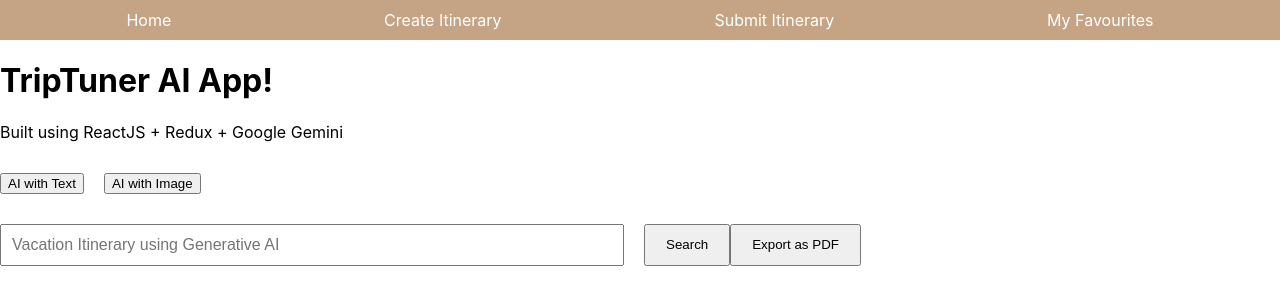
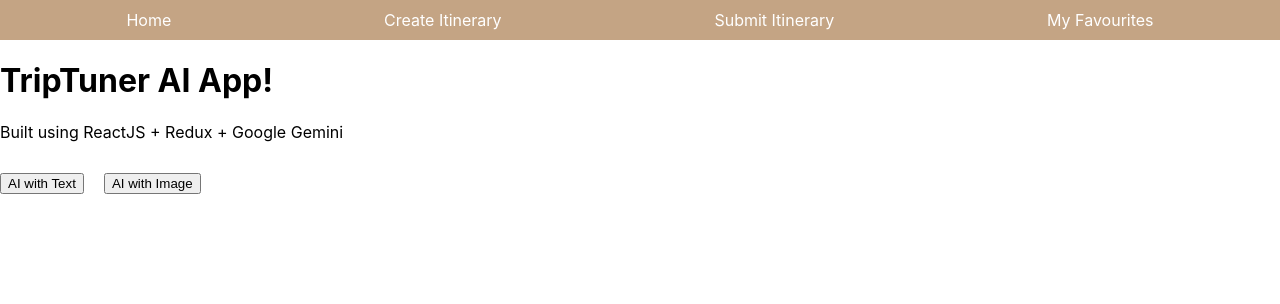
Before and after one commit to abdillahinur/GetawayGenius, a React (Create React App) app: page / in a window 1280 px wide. Shown: the top 304 px of the page. Built offline with nearby package versions, Linux system fonts and the light colour scheme.

Commit message:
Migrated Itinerary Generation to Separate Page

```diff
--- a/src/components/AIwithText.js
+++ /dev/null
@@ -1,112 +0,0 @@
-import React, { useState, useRef } from 'react';
-import { GoogleGenerativeAI } from "@google/generative-ai";
-import jsPDF from 'jspdf';
-import html2canvas from 'html2canvas';
-
-const AiwithText = () => {
-    const apiKey = import.meta.env.apiKey;
-    const genAI = new GoogleGenerativeAI(apiKey);
-    const [search, setSearch] = useState('');
-    const [aiResponse, setResponse] = useState('');
-    const [loading, setLoading] = useState(false);
-    const ref = useRef(null); // Ref to the component you want to capture
-
-    async function aiRun() {
-        setLoading(true);
-        setResponse('');
-        const model = genAI.getGenerativeModel({ model: "gemini-pro" });
-        const prompt = `Give me a vacation trip itinerary as closely related to ${search} as possible, output in a table format`;
-        const result = await model.generateContent(prompt);
-        const response = await result.response;
-        const text = response.text();
-        setResponse(text);
-        setLoading(false);
-    }
-
-    const handleChangeSearch = (e) => {
-        setSearch(e.target.value);
-    }
-
-    const handleClick = () => {
-        aiRun();
-    }
-
-    const exportPDF = () => {
-        if (ref.current) {
-            html2canvas(ref.current, {
-                scale: 2, // Increase the scale for better resolution
-                useCORS: true // This helps with loading images from external URLs
-            }).then(canvas => {
-                const imgData = canvas.toDataURL('image/png');
-
-                // Calculate the PDF width and height based on the canvas dimensions
-                const pdfWidth = canvas.width * 0.264583; // Convert pixels to mm
-                const pdfHeight = canvas.height * 0.264583; // Convert pixels to mm
-
-                // Create a PDF with calculated dimensions and landscape orientation if wider
-                const pdf = new jsPDF({
-                    orientation: pdfWidth > pdfHeight ? 'l' : 'p',
-                    unit: 'mm',
-                    format: [pdfWidth, pdfHeight]
-                });
-
-                pdf.addImage(imgData, 'PNG', 0, 0, pdfWidth, pdfHeight);
-                pdf.save("itinerary.pdf");
-            });
-        }
-    };
-
-
-    const renderItineraryTable = (text) => {
-        const rows = text.split('\n').filter(row => row.trim().length > 0 && row.includes('|'))
-            .map(row => row.split('|').filter(cell => cell.trim() !== ''));
-
-        return (
-            <table ref={ref} style={{ width: '100%', borderCollapse: 'collapse' }}>
-                <thead>
-                    <tr style={{ backgroundColor: '#f2f2f2' }}>
-                        {rows[0].map((header, index) => (
-                            <th key={index} style={{ border: '1px solid #ddd', padding: '8px' }}>
-                                {header.replace(/\*/g, '').trim()}
-                            </th>
-                        ))}
-                    </tr>
-                </thead>
-                <tbody>
-                    {rows.slice(2).map((row, index) => (
-                        <tr key={index}>
-                            {row.map((cell, cellIndex) => (
-                                <td key={cellIndex} style={{ border: '1px solid #ddd', padding: '8px' }}>
-                                    {cell.replace(/\*/g, '').trim()}
-                                </td>
-                            ))}
-                        </tr>
-                    ))}
-                </tbody>
-            </table>
-        );
-    };
-
-    return (
-        <div>
-            <div style={{ display: 'flex' }}>
-                <input
-                    placeholder='Vacation Itinerary using Generative AI'
-                    onChange={handleChangeSearch}
-                    style={{ flex: 1, minWidth: '300px', maxWidth: '600px', padding: '10px', fontSize: '16px', margin: '0 20px 0 0' }}
-                />
-                <button style={{ padding: '10px 20px' }} onClick={handleClick}>Search</button>
-                <button style={{ padding: '10px 20px' }} onClick={exportPDF}>Export as PDF</button>
-            </div>
-            {loading ? (
-                <p style={{ margin: '30px 0' }}>Loading...</p>
-            ) : (
-                <div style={{ margin: '30px 0' }}>
-                    {aiResponse && renderItineraryTable(aiResponse)}
-                </div>
-            )}
-        </div>
-    );
-};
-
-export default AiwithText;
--- a/src/pages/Home.js
+++ b/src/pages/Home.js
@@ -1,6 +1,5 @@
 import React, { useState } from 'react';
-import AiwithText from '../components/AIwithText';
-import AiwithImage from '../components/AIwithImage';
+
 
 
 const Home = () => {
@@ -29,13 +28,6 @@
           AI with Image
         </button>
       </div>
-
-      {
-        aiWith == 'text' ?
-          <AiwithText />
-          :
-          <AiwithImage />
-      }
     </div>
   );
 };
```
Also changed, not shown: src/components/AIwithImage.js (deleted).
